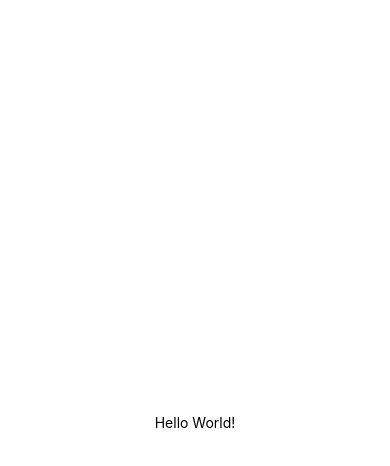
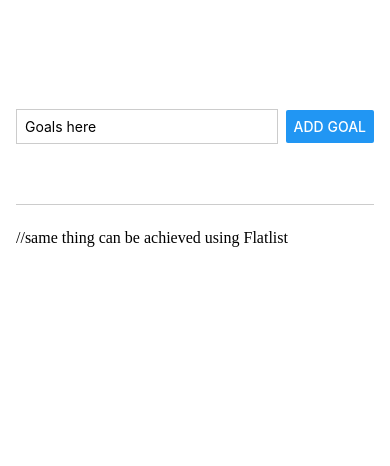
Before and after one commit to shamsraza/rn-mygoals, a React Native app: screen / in a window 390 px wide. Shown: the top 466 px of the page. Built offline with nearby package versions, Linux system fonts and the light colour scheme.

Commit message:
added functionality

```diff
--- a/App.js
+++ b/App.js
@@ -1,20 +1,90 @@
-import { StatusBar } from 'expo-status-bar';
-import { StyleSheet, Text, View } from 'react-native';
+import {
+  StyleSheet,
+  Text,
+  View,
+  TextInput,
+  Button,
+  ScrollView,
+  FlatList,
+} from "react-native";
+import { useState } from "react";
 
 export default function App() {
+  const [enteredGoalText, setEnteredGoalText] = useState("");
+  const [courseGoals, setCourseGoals] = useState([]);
+
+  function goalInputHandler(enteredText) {
+    setEnteredGoalText(enteredText);
+  }
+  function addGoalHandler() {
+    setCourseGoals((currentCourseGoals) => [...courseGoals, {text: enteredGoalText,id:Math.random().toString}]);
+  }
+
   return (
-    <View style={styles.container}>
-      <Text>Hello World!</Text>
-      <StatusBar style="auto" />
+    <View style={styles.appContainer}>
+      <View style={styles.inputContainer}>
+        <TextInput
+          placeholder="Goals here"
+          style={styles.textInputStyle}
+          onChangeText={goalInputHandler}
+        />
+        <Button title="Add Goal" onPress={addGoalHandler}></Button>
+      </View>
+      <View style={styles.goalContainer}>
+        {/*  <ScrollView>
+        {courseGoals.map((goal) =>(
+          <View key={goal}>
+        <Text style={styles.goalItem}>{goal}</Text>
+        </View>
+        ))}
+      </ScrollView> */}
+        //same thing can be achieved using Flatlist
+        <FlatList
+          data={courseGoals}
+          renderItem={(itemData) => {
+            return(
+            <View>
+              <Text style={styles.goalItem}>{itemData.item.text}</Text>
+            </View>);
+          }}
+          keyExtractor={(item,index) => {
+            return item.id
+          }}
+        ></FlatList>
+      </View>
     </View>
   );
 }
 
 const styles = StyleSheet.create({
-  container: {
+  appContainer: {
     flex: 1,
-    backgroundColor: '#fff',
-    alignItems: 'center',
-    justifyContent: 'center',
+    paddingTop: 50,
+    paddingHorizontal: 16,
+  },
+  inputContainer: {
+    flex: 1,
+    flexDirection: "row", //default is column
+    justifyContent: "space-between",
+    alignItems: "center",
+    marginBottom: 24,
+    borderBottomWidth: 1,
+    borderBottomColor: "#cccccc",
+  },
+  textInputStyle: {
+    borderWidth: 1,
+    borderColor: "#cccccc",
+    width: "80%",
+    marginRight: 8,
+    padding: 8,
+  },
+  goalContainer: {
+    flex: 4,
+  },
+  goalItem: {
+    margin: 8,
+    borderRadius: 6,
+    backgroundColor: "#0d031b",
+    color: "white",
   },
 });
```
Also changed, not shown: components/GItems.js (added, +9 -0 lines), components/GInput.js (added).
